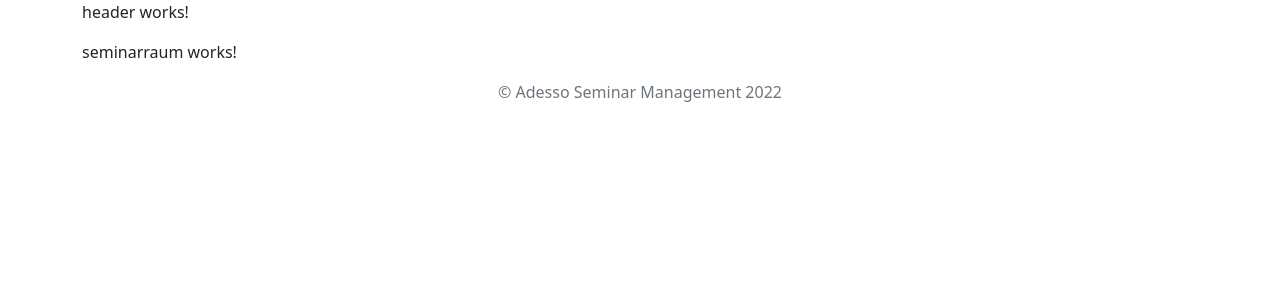
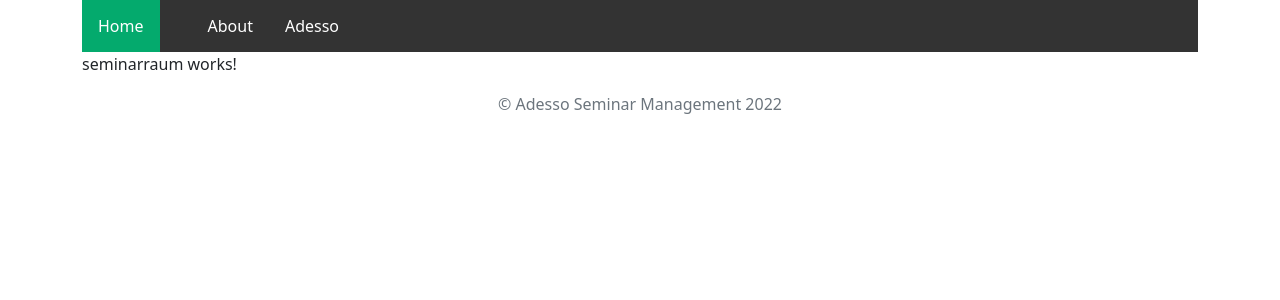
Before and after one commit to Parwand/adesso-seminar-management-frontend, an Angular app: page / in a window 1280 px wide. Shown: the top 300 px of the page. Built offline with nearby package versions, Linux system fonts and the light colour scheme.

Commit message:
updated header component

```diff
--- a/src/app/components/header/header.component.css
+++ b/src/app/components/header/header.component.css
@@ -0,0 +1,27 @@
+ul {
+    list-style-type: none;
+    margin: 0;
+    padding: 0;
+    overflow: hidden;
+    background-color: #333;
+  }
+
+  li {
+    float: left;
+  }
+
+  li a {
+    display: block;
+    color: white;
+    text-align: center;
+    padding: 14px 16px;
+    text-decoration: none;
+  }
+
+  li a:hover:not(.active) {
+    background-color: #111;
+  }
+
+  .active {
+    background-color: #04AA6D;
+  }
--- a/src/app/components/header/header.component.html
+++ b/src/app/components/header/header.component.html
@@ -1 +1,6 @@
-<p>header works!</p>
+<ul>
+    <li><a class="active">Home</a></li>
+    <li><a href="/seminarraum"></a></li>
+    <li><a href="/about">About</a></li>
+    <li><a href="https://www.adesso.de" target="_blank">Adesso</a></li>
+</ul>
```
